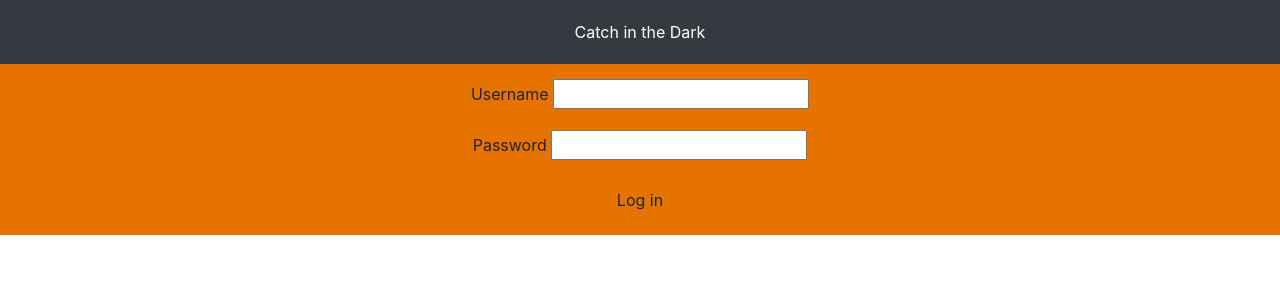
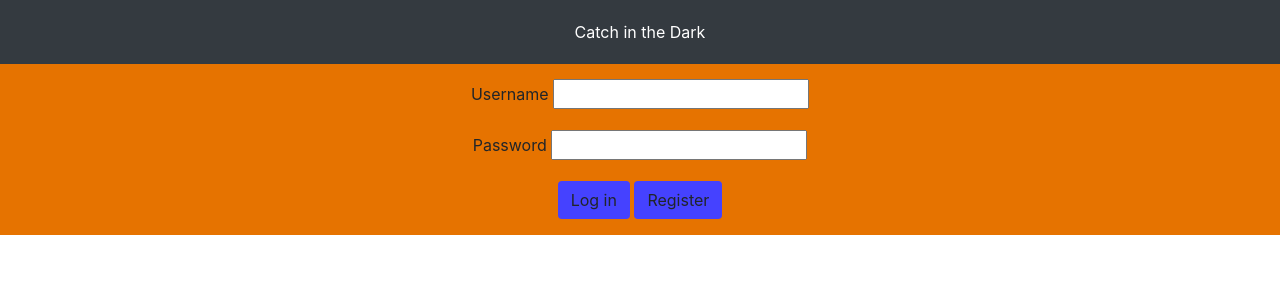
Before and after one commit to jtfriend/login_system, a PHP site: page /login.php in a window 1280 px wide. Shown: the top 300 px of the page. Run offline with PHP 8.4, Linux system fonts and the light colour scheme.

Commit message:
added register button and functionality

```diff
--- a/login.php
+++ b/login.php
@@ -56,7 +56,8 @@ if(Input::exists()) {
                     </div>
 
                     <input type="hidden" name="token" value="<?php echo Token::generate(); ?>">
-                    <input class="btn" type="submit" value="Log in">
+                    <input style="background-color:#4542ff;" class="btn" type="submit" value="Log in">
+                    <a href="register.php" style="background-color:#4542ff;" class="btn">Register</a>
                 </form>
             </div>
         </div>
```
